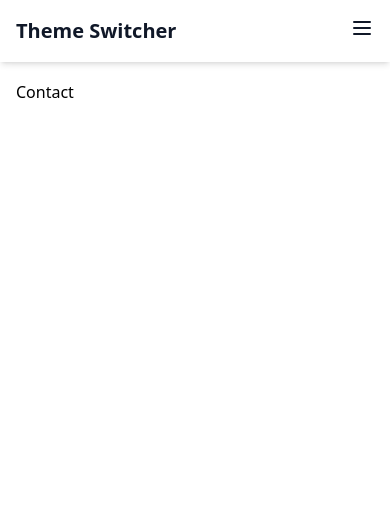
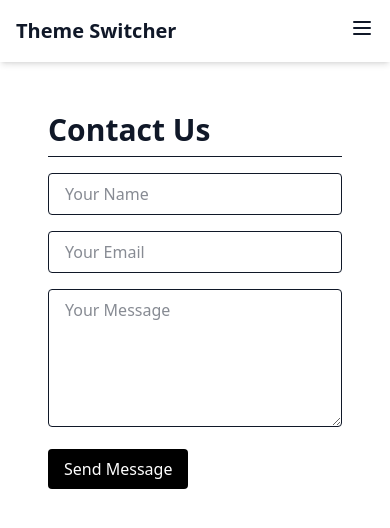
Before and after one commit to sarkhailstorm/multi-theme-switcher, a React (Vite) app: page /contact in a window 390 px wide. Shown: the top 528 px of the page. Built offline with nearby package versions, Linux system fonts and the light colour scheme.

Commit message:
feat(contact): add theme-responsive contact page

```diff
--- a/src/pages/contact.tsx
+++ b/src/pages/contact.tsx
@@ -1,7 +1,50 @@
+import { useTheme } from "../context/ThemeContext";
+
 const Contact = () => {
+  const { theme } = useTheme();
+
   return (
-    <div>Contact</div>
-  )
-}
+    <div
+      className={`min-h-screen p-8 transition-colors duration-300 ${
+        theme === "theme1"
+          ? "bg-white text-gray-900"
+          : theme === "theme2"
+          ? "bg-gray-900 text-white"
+          : "bg-indigo-600 text-white"
+      }`}
+    >
+      <h1 className="text-3xl font-bold mb-4 border-b pb-2">Contact Us</h1>
+      <form className="max-w-md space-y-4">
+        <input
+          type="text"
+          placeholder="Your Name"
+          className="w-full px-4 py-2 border rounded focus:outline-none focus:ring"
+        />
+        <input
+          type="email"
+          placeholder="Your Email"
+          className="w-full px-4 py-2 border rounded focus:outline-none focus:ring"
+        />
+        <textarea
+          rows={5}
+          placeholder="Your Message"
+          className="w-full px-4 py-2 border rounded focus:outline-none focus:ring"
+        ></textarea>
+        <button
+          type="submit"
+          className={`${
+            theme === "theme1"
+              ? "bg-black text-white hover:bg-[#121212]"
+              : theme === "theme2"
+              ? "bg-gray-900 text-white border border-white hover:bg-gray-800"
+              : "bg-indigo-700 text-white border border-white hover:bg-indigo-600"
+          } text-white px-4 py-2 rounded transition cursor-pointer`}
+        >
+          Send Message
+        </button>
+      </form>
+    </div>
+  );
+};
 
-export default Contact
+export default Contact;
```
